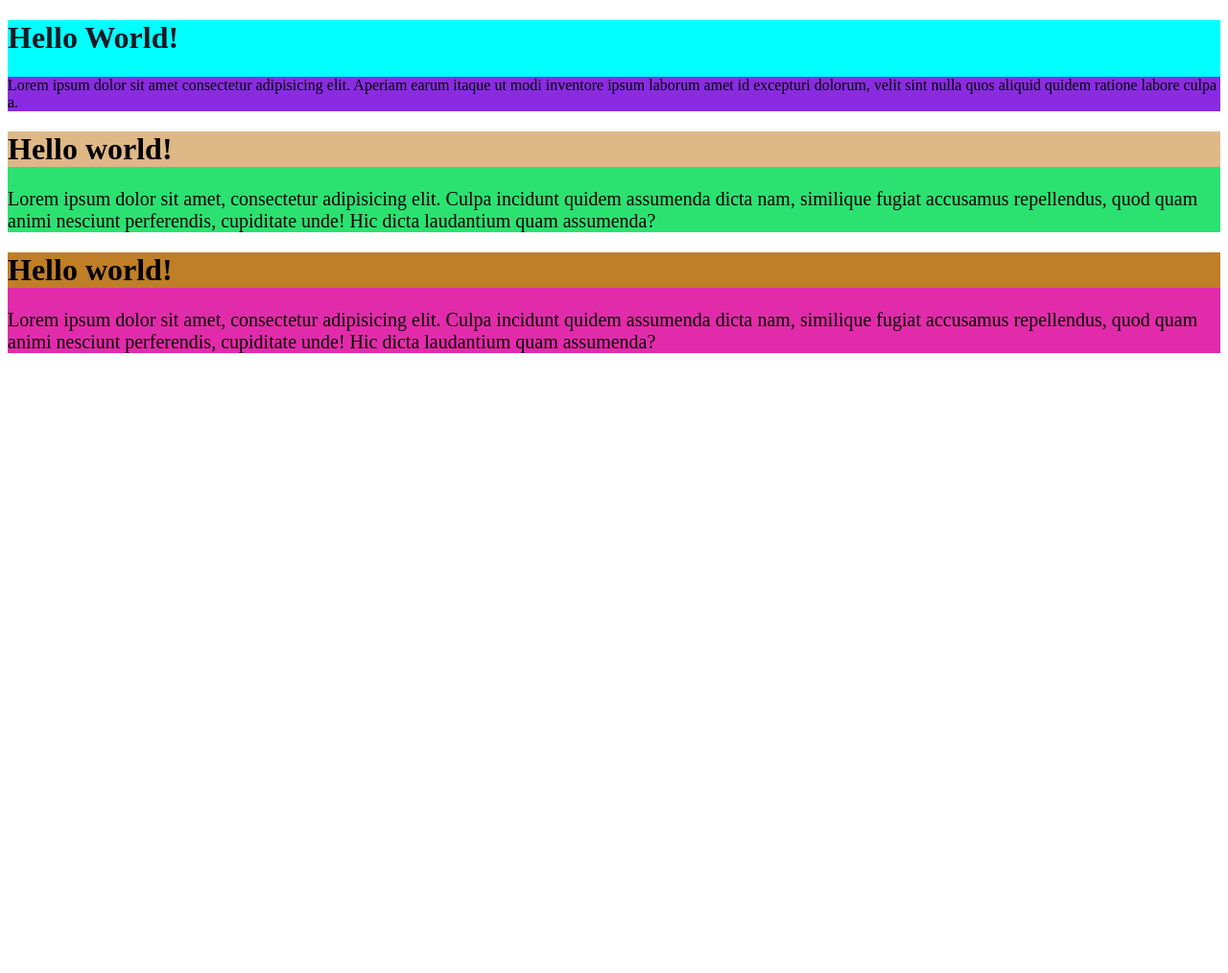
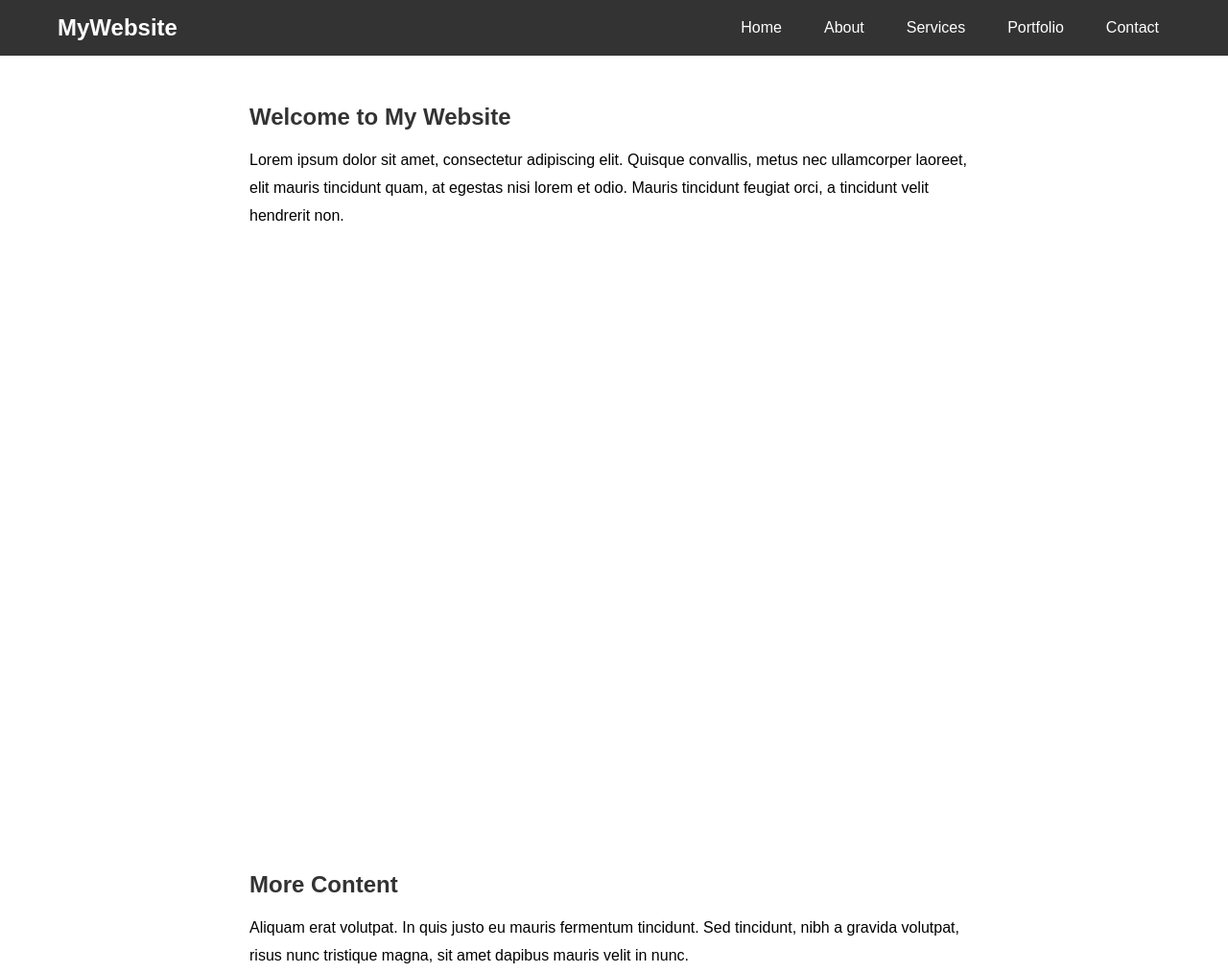
Before and after one commit to PavanReddySnapper/CSS_Assignments, a plain HTML site: page Assignment-1/index.html in a window 1280 px wide. Shown: the top 1014 px of the page at 96% size. Before the commit the page ends 800 px from the top, so only its background shows below. Drawn offline with Linux system fonts and the light colour scheme.

Commit message:
header scroll animation

```diff
--- a/Assignment-1/index.html
+++ b/Assignment-1/index.html
@@ -1,44 +1,80 @@
 <!DOCTYPE html>
 <html lang="en">
+<head>
+  <meta charset="UTF-8" />
+  <meta name="viewport" content="width=device-width, initial-scale=1.0" />
+  <title>Header with Navigation</title>
+  <link rel="stylesheet" href="style.css" />
+</head>
+<body>
 
-<head>
-    <meta charset="UTF-8">
-    <meta name="viewport" content="width=device-width, initial-scale=1.0">
-    <title>Assignment</title>
-    <link rel="stylesheet" href="style.css">
-    <style>
-        .container-2{
-            background-color: rgb(43, 226, 113);
-        }
-        .header
-        {
-            background-color: burlywood;
-        }
-        .container-2 p{
-            font-size: 20px;
-        }
-    </style>
-</head>
+  <header class="site-header floating-header">
+    <div class="container">
+      <div class="logo">MyWebsite</div>
+      <nav class="site-nav">
+        <ul class="nav-list">
+          <li><a href="#">Home</a></li>
+          <li><a href="#">About</a></li>
+          <li><a href="#">Services</a></li>
+          <li><a href="#">Portfolio</a></li>
+          <li><a href="#">Contact</a></li>
+        </ul>
+      </nav>
+    </div>
+  </header>
 
-<body>
-    <div class="container-1" style="background-color: aqua;">
-        <h1 style="color: rgb(25, 25, 36);">Hello World!</h1>
-        <p style="background-color: blueviolet;">Lorem ipsum dolor sit amet consectetur adipisicing elit. Aperiam earum
-            itaque ut modi inventore ipsum laborum
-            amet id excepturi dolorum, velit sint nulla quos aliquid quidem ratione labore culpa a.</p>
+  <main class="main-content">
+    <section>
+      <h1>Welcome to My Website</h1>
+      <p>Lorem ipsum dolor sit amet, consectetur adipiscing elit. Quisque convallis, metus nec ullamcorper laoreet, elit mauris tincidunt quam, at egestas nisi lorem et odio. Mauris tincidunt feugiat orci, a tincidunt velit hendrerit non.</p>
+    </section>
+
+    <!-- Repeat content to enable scrolling -->
+    <section>
+      <h2>More Content</h2>
+      <p>Aliquam erat volutpat. In quis justo eu mauris fermentum tincidunt. Sed tincidunt, nibh a gravida volutpat, risus nunc tristique magna, sit amet dapibus mauris velit in nunc.</p>
+    </section>
+
+    <section>
+      <h2>Even More Content</h2>
+      <p>Praesent vehicula dignissim ante, ut feugiat velit sollicitudin sed. Suspendisse nec justo nisl. Etiam vitae orci ac ante vestibulum sodales sed et quam.</p>
+    </section>
+
+    <!-- Add filler paragraphs to simulate long page -->
+    <div class="filler">
+      <p>Scroll down to test header behavior...</p>
+      <p>Lorem ipsum dolor sit amet...</p>
+      <p>Lorem ipsum dolor sit amet...</p>
+      <p>Lorem ipsum dolor sit amet...</p>
+      <p>Lorem ipsum dolor sit amet...</p>
+      <p>Lorem ipsum dolor sit amet...</p>
+      <p>Lorem ipsum dolor sit amet...</p>
+      <p>Lorem ipsum dolor sit amet...</p>
+      <p>Lorem ipsum dolor sit amet...</p>
     </div>
-    <div class="container-2">
-        <h1 class="header">Hello world!</h1>
-        <p>Lorem ipsum dolor sit amet, consectetur adipisicing elit. Culpa incidunt quidem assumenda dicta nam,
-            similique fugiat accusamus repellendus, quod quam animi nesciunt perferendis, cupiditate unde! Hic dicta
-            laudantium quam assumenda?</p>
-    </div>
-    <div class="container-3">
-        <h1 class="header-2">Hello world!</h1>
-        <p>Lorem ipsum dolor sit amet, consectetur adipisicing elit. Culpa incidunt quidem assumenda dicta nam,
-            similique fugiat accusamus repellendus, quod quam animi nesciunt perferendis, cupiditate unde! Hic dicta
-            laudantium quam assumenda?</p>
-    </div>
+  </main>
+<script>
+  const floatingHeader = document.querySelector('.floating-header');
+
+  function handleHeaderVisibility() {
+    const scrollY = window.scrollY;
+    const windowHeight = window.innerHeight;
+
+    if (scrollY > windowHeight) {
+      floatingHeader.classList.add('hide');
+    } else {
+      floatingHeader.classList.remove('hide');
+    }
+  }
+
+  // Run on scroll
+  window.addEventListener('scroll', handleHeaderVisibility);
+
+  // Run once on page load
+  window.addEventListener('load', handleHeaderVisibility);
+</script>
+
+
+
 </body>
-
 </html>
--- a/Assignment-1/style.css
+++ b/Assignment-1/style.css
@@ -1,10 +1,117 @@
-.container-3{
-    background-color: rgb(226, 43, 171);
+* {
+  margin: 0;
+  padding: 0;
+  box-sizing: border-box;
 }
-.header-2
-{
-    background-color: rgb(192, 126, 39);
+
+body {
+  font-family: Arial, sans-serif;
 }
-.container-3 p{
-    font-size: 20px;
+
+.site-header {
+  background-color: #333;
+  color: #fff;
+  padding: 15px 0;
 }
+
+.container {
+  max-width: 1200px;
+  margin: 0 auto;
+  padding: 0 20px;
+  display: flex;
+  align-items: center;
+  justify-content: space-between;
+}
+
+.logo {
+  font-size: 1.5rem;
+  font-weight: bold;
+}
+
+.site-nav .nav-list {
+  list-style: none;
+  display: flex;
+  gap: 20px;
+}
+
+.site-nav .nav-list li a {
+  color: white;
+  text-decoration: none;
+  padding: 8px 12px;
+  transition: background 0.3s;
+}
+
+.site-nav .nav-list li a:hover {
+  background-color: #555;
+  border-radius: 4px;
+}
+.main-content {
+  padding: 40px 20px;
+  max-width: 800px;
+  margin: 0 auto;
+  line-height: 1.8;
+}
+
+.main-content h1,
+.main-content h2 {
+  margin-bottom: 10px;
+  color: #333;
+}
+
+.filler p {
+  margin-bottom: 20px;
+}
+
+
+section{
+    min-height: 100vh;
+}
+
+.site-header {
+  position: fixed;
+  top: 0;
+  width: 100%;
+  background-color: #333;
+  color: white;
+  padding: 15px 0;
+  z-index: 1000;
+  transition: all 0.3s ease;
+}
+
+.site-header.relative {
+  position: relative;
+}
+
+.main-content {
+  padding-top: 100px; /* create space under the fixed header */
+}
+.site-header {
+  background-color: #333;
+  color: white;
+  padding: 15px 0;
+  transition: opacity 0.5s ease, transform 0.5s ease;
+}
+
+.floating-header {
+  position: fixed;
+  top: 0;
+  left: 0;
+  width: 100%;
+  z-index: 1000;
+  opacity: 1;
+  transform: translateY(0);
+}
+
+.floating-header.hide {
+  opacity: 0;
+  transform: translateY(-100%);
+  pointer-events: none;
+}
+
+.static-header {
+  position: relative;
+}
+
+.main-content {
+  padding-top: 100px;
+}
```
